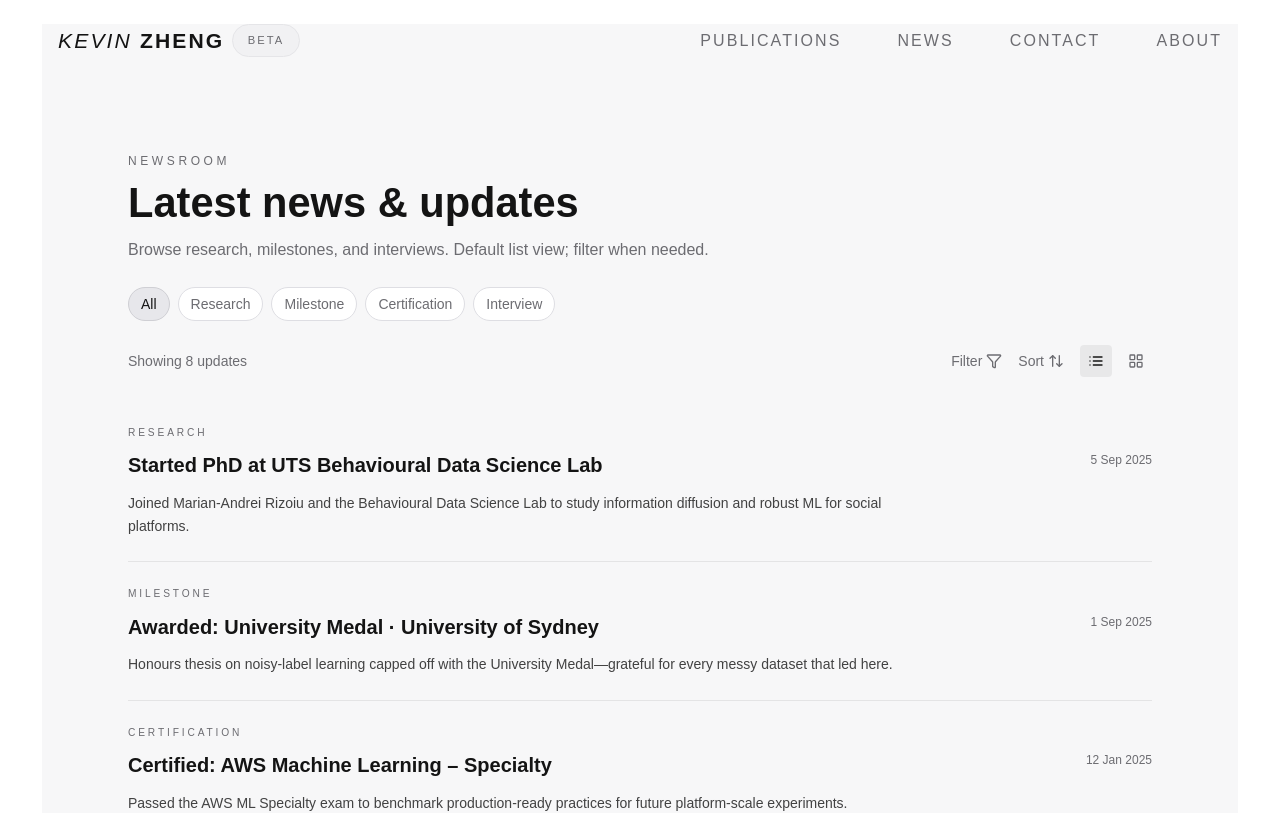
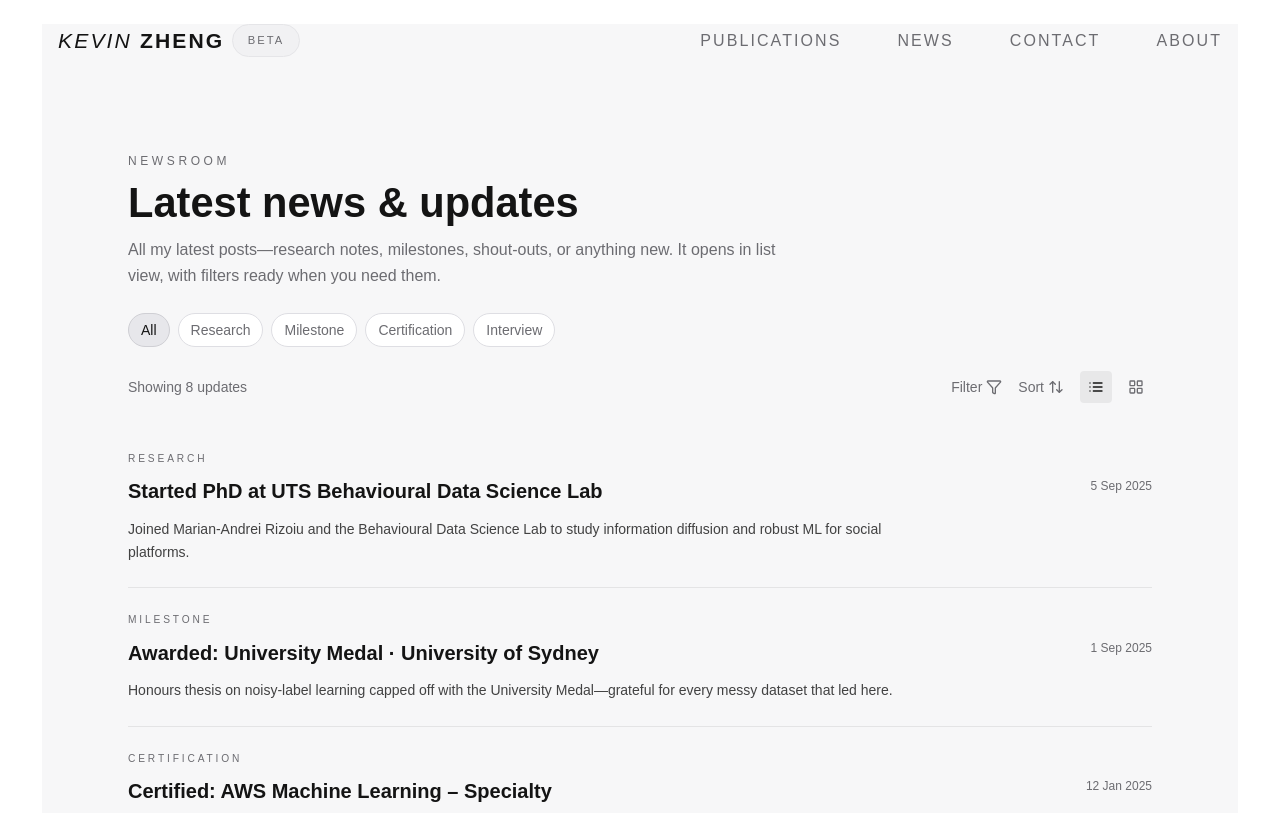
Before and after one commit to kyxzhe/kyxzhe.github.io, a Next.js app: page /news in a window 1280 px wide. Shown: the top 813 px of the page. Built offline with nearby package versions, Linux system fonts and the light colour scheme.

Commit message:
copy: broaden news subheading scope

```diff
--- a/src/app/news/page.tsx
+++ b/src/app/news/page.tsx
@@ -290,7 +290,7 @@ export default function NewsPage() {
           <p className="text-xs uppercase tracking-[0.3em] text-muted-foreground">Newsroom</p>
           <h1 className="text-[2.4rem] md:text-[2.6rem] font-semibold leading-tight text-foreground">Latest news &amp; updates</h1>
           <p className="text-[15px] md:text-base text-muted-foreground max-w-2xl leading-relaxed">
-            Browse research, milestones, and interviews. Default list view; filter when needed.
+            All my latest posts—research notes, milestones, shout-outs, or anything new. It opens in list view, with filters ready when you need them.
           </p>
         </section>
 
```
